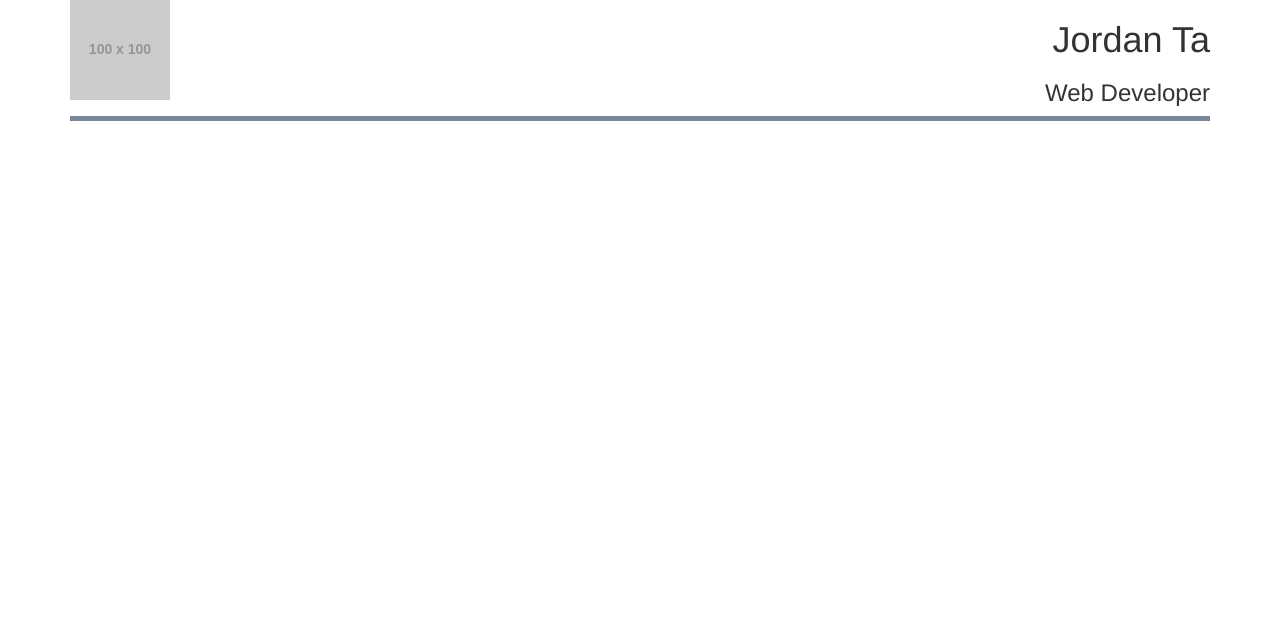
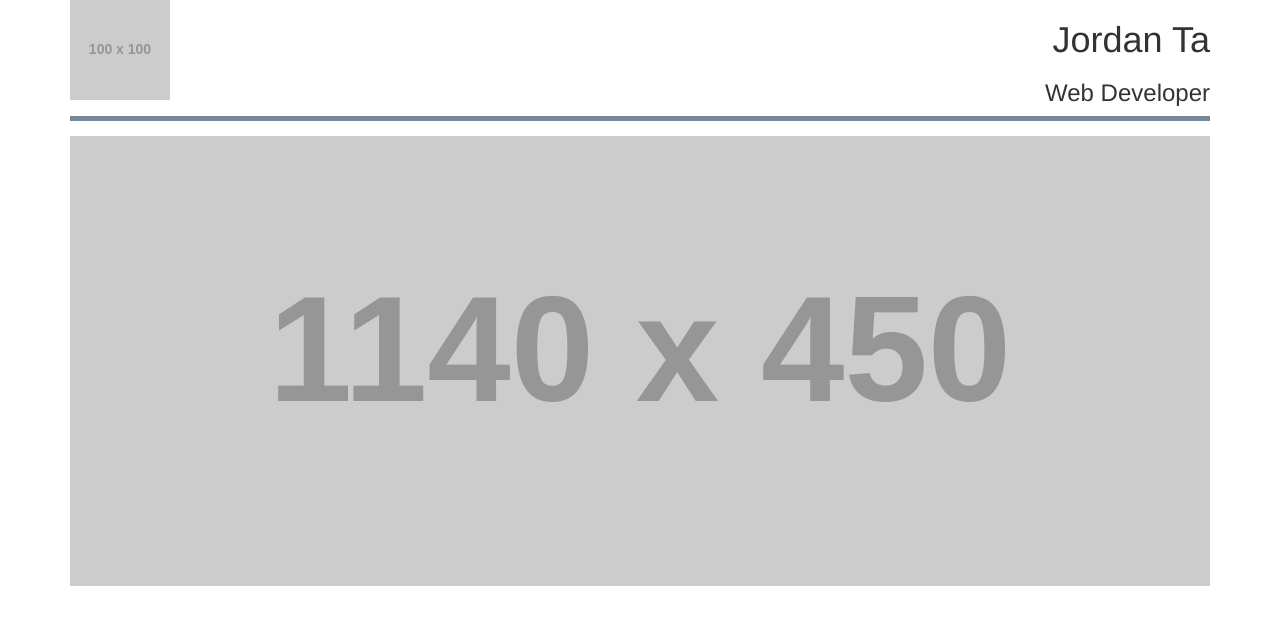
Before and after one commit to tajordan88/Udacity_Portfolio, a plain HTML site: page index.html in a window 1280 px wide. Drawn offline with nearby package versions, Linux system fonts and the light colour scheme; placeholder pictures from the web are drawn by us.

Commit message:
Add main feature section

```diff
--- a/index.html
+++ b/index.html
@@ -27,7 +27,7 @@
           <div class="col-md-2">
             <img class="logo" src="http://placehold.it/100x100">
           </div>
-          <div class="col-md-10">
+          <div class="col-md-10 text-right">
             <h1>Jordan Ta</h1>
             <h3>Web Developer</h3>
           </div>
@@ -35,7 +35,13 @@
       </header>
 
       <!-- BODY -->
-      <div></div>
+      <section id="main">
+        <div class="row">
+          <div class="col-md-12">
+            <img class="featured" src="http://placehold.it/1140x450">
+          </div>
+        </div>
+      </section>
 
 
     </div>
--- a/main.css
+++ b/main.css
@@ -1,9 +1,11 @@
+/*
 h1 {
     text-align: right;
 }
 h3 {
     text-align: right;
 }
+*/
 header {
     border-bottom: thick solid lightslategray;
 }
@@ -11,3 +13,7 @@ header {
 .logo {
 
 }
+
+#main {
+    margin-top: 15px;
+}
```
